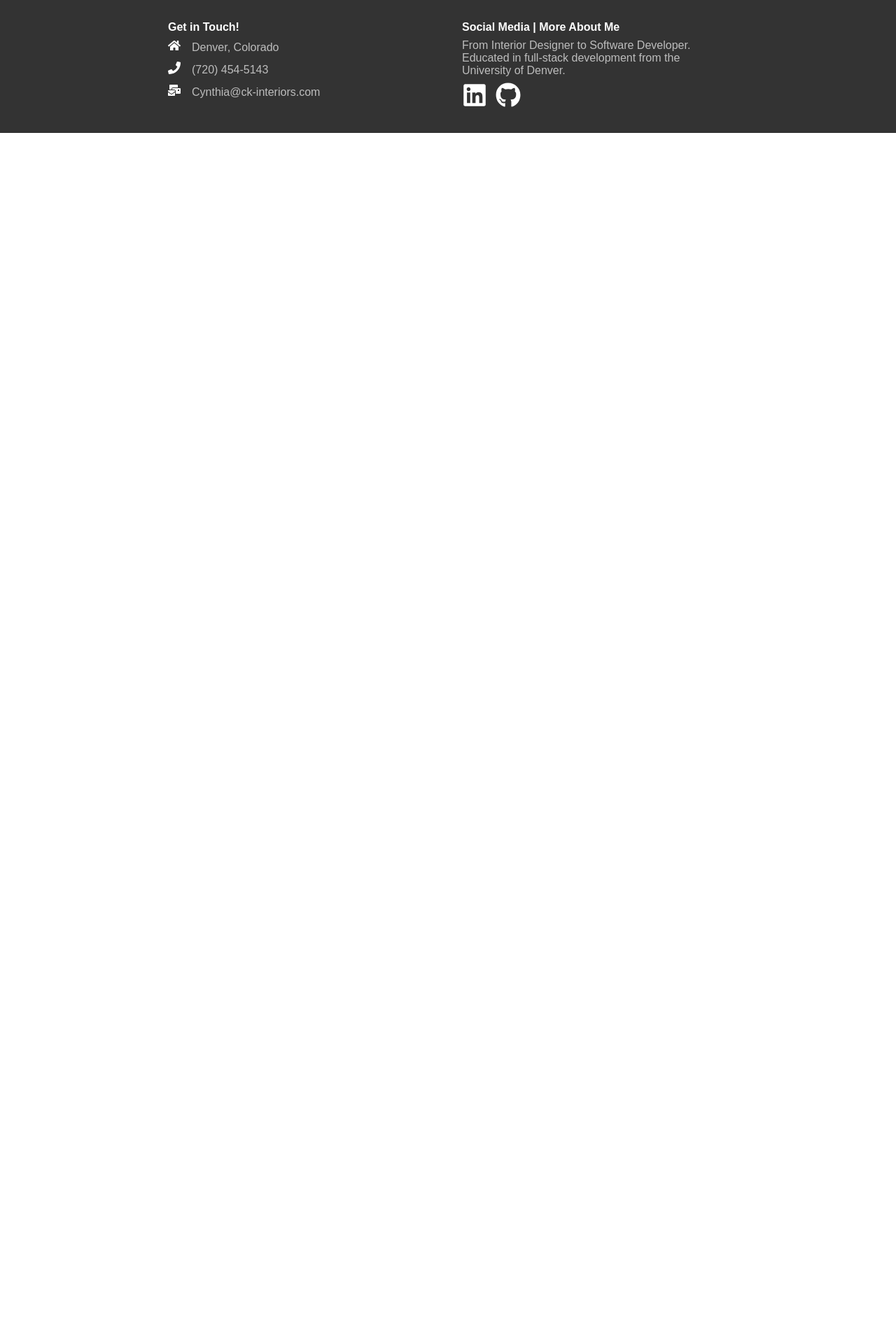
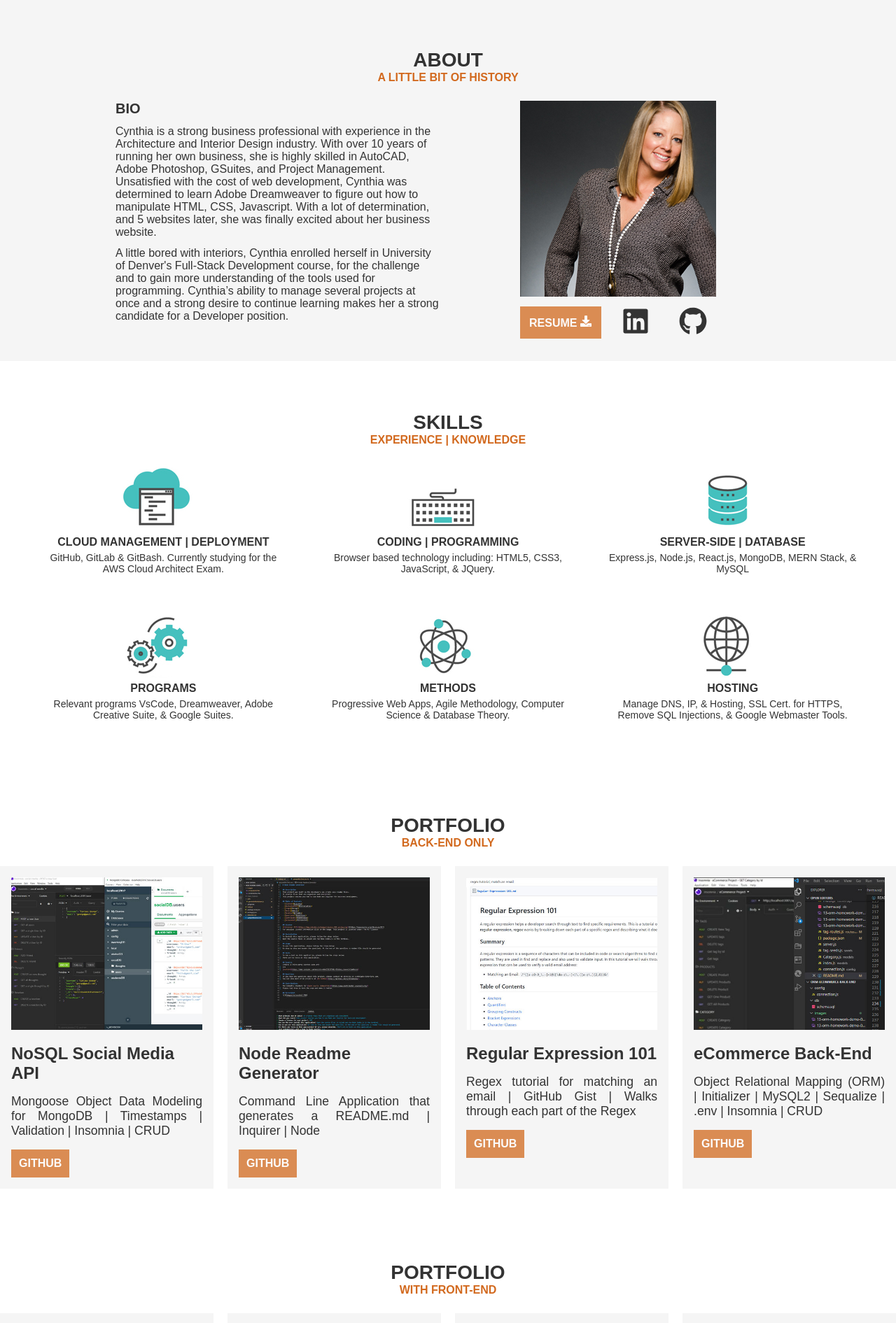
Before and after one commit to CynthiaGodoy/react.js-portfolio, a React (Create React App) app: page / in a window 1280 px wide. Shown: the part 802-2693 px from the top of the page at 70% size. Before the commit the page ends 992 px from the top, so only its background shows below. Built offline with nearby package versions, Linux system fonts and the light colour scheme.

Commit message:
add hashRouter for smooth scroll

```diff
--- a/package.json
+++ b/package.json
@@ -9,13 +9,16 @@
     "bootstrap": "^5.1.3",
     "gh-pages": "^4.0.0",
     "glob-parent": ">=6.0.1",
+    "hash": "^0.2.1",
     "nth-check": ">=2.0.1",
     "react": "^18.2.0",
     "react-bootstrap": "^2.4.0",
     "react-dom": "^18.2.0",
     "react-icons": "^4.4.0",
     "react-router-dom": "^6.3.0",
+    "react-router-hash-link": "^2.4.3",
     "react-scripts": "5.0.1",
+    "router": "^1.3.7",
     "web-vitals": "^2.1.4"
   },
   "scripts": {
--- a/src/App.js
+++ b/src/App.js
@@ -15,9 +15,9 @@ function App() {
     <>
       <Routes>
         <Route path="/" element={<Home />} />
-        <Route path="/about" element={<About />} />
+        {/* <Route path="/about" element={<About />} />
         <Route path="/portfolio" element={<Portfolio/>} />
-        <Route path="/contact" element={<Contact />} />
+        <Route path="/contact" element={<Contact />} /> */}
       </Routes>
     </>
   );
--- a/src/components/AboutMe.js
+++ b/src/components/AboutMe.js
@@ -9,7 +9,7 @@ import { FaDownload, FaLinkedin, FaGithub } from "react-icons/fa";
 
 const AboutMe = () => {
     return (
-        <div className="container">
+        <div className="container" id="about">
             <h1 className="about-heading">About</h1>
                 <p className="info">A little bit of history</p>
             <div className="about-container">
--- a/src/components/Card2.js
+++ b/src/components/Card2.js
@@ -7,7 +7,7 @@ import React from 'react';
 //CREATES A CARD FRAME
 const Card2 = () => {
     return (
-    <div className="work-container">
+    <div className="work-container" id="portfolio">
         <h1 className="portfolio-heading">Portfolio</h1>
         <p className="info">Back-End Only</p>
         <div className="portfolio-container">
--- a/src/components/Form.js
+++ b/src/components/Form.js
@@ -6,7 +6,7 @@ import BackgroundImg from "../assets/desk.jpg";
 
 const Form = () => {
     return (
-        <div className="background">
+        <div className="background" id="contact">
             <img className="desk-img" src={ BackgroundImg } alt="desk"/>
 
         <div className="top">
--- a/src/components/Hero.js
+++ b/src/components/Hero.js
@@ -3,19 +3,21 @@ import "./HeroStyles.css";
 import React from 'react'
 
 import BackgroundImg from "../assets/desk.jpg";
-import { Link } from "react-router-dom";
+// import { Link } from "react-router-dom";
+import { HashLink as Link } from "react-router-hash-link";
+
 
 const Hero = () => {
   return (
-    <div className="hero">
+    <div className="hero" id="home">
         <div className="background">
             <img className="desk-img" src={ BackgroundImg } alt="desk"/>
         </div>
         <div className="overlay">
             <p>hi, my name is cynthia</p>
             <h1>i am motivated</h1>
-            <Link to="/portfolio" className="btn">Portfolio</Link>
-            <Link to="/about" className="btn-light">About</Link>
+            <Link to="#portfolio" className="btn">Portfolio</Link>
+            <Link to="#about" className="btn-light">About</Link>
         </div>
     </div>
   )
--- a/src/components/Navbar.js
+++ b/src/components/Navbar.js
@@ -1,7 +1,8 @@
 import "./NavbarStyles.css"
 
 import React, {useState} from 'react';
-import { Link } from "react-router-dom";
+// import { Link } from "react-router-dom";
+import { HashLink as Link } from "react-router-hash-link";
 
 import { FaBars, FaTimes } from "react-icons/fa";
 
@@ -14,10 +15,10 @@ const Navbar = () => {
                 <h1>Cynthia<span class="highlight">Godoy</span></h1>
             </Link>
             <ul className={click ? "navbar active" : "navbar"}>
-                <li><Link to="/">Home</Link></li>
-                <li><Link to="/about">About</Link></li>
-                <li><Link to="/portfolio">Portfolio</Link></li>
-                <li><Link to="/contact">Contact</Link></li>
+                <li><Link to="#home" smooth>Home</Link></li>
+                <li><Link to="#about" smooth>About</Link></li>
+                <li><Link to="#portfolio" smooth>Portfolio</Link></li>
+                <li><Link to="#contact" smooth>Contact</Link></li>
             </ul>
             <div className="hamburger" onClick={handleClick}>
                 {click ? (
--- a/src/routes/Home.js
+++ b/src/routes/Home.js
@@ -1,6 +1,11 @@
 import React from "react";
 import Navbar from "../components/Navbar";
 import Hero from "../components/Hero";
+import AboutMe from "../components/AboutMe";
+import Skills from "../components/Skills";
+import Card2 from "../components/Card2";
+import Card from "../components/Card";
+import Form from "../components/Form"
 
 import Footer from "../components/Footer";
 
@@ -9,6 +14,11 @@ const Home = () => {
         <div>
             <Navbar />
             <Hero />
+            <AboutMe />
+            <Skills />
+            <Card2 />
+            <Card />
+            <Form />
             <Footer />
         </div>
     );
```
Also changed, not shown: 2 other files (tests, documents, lock files or other folders).
